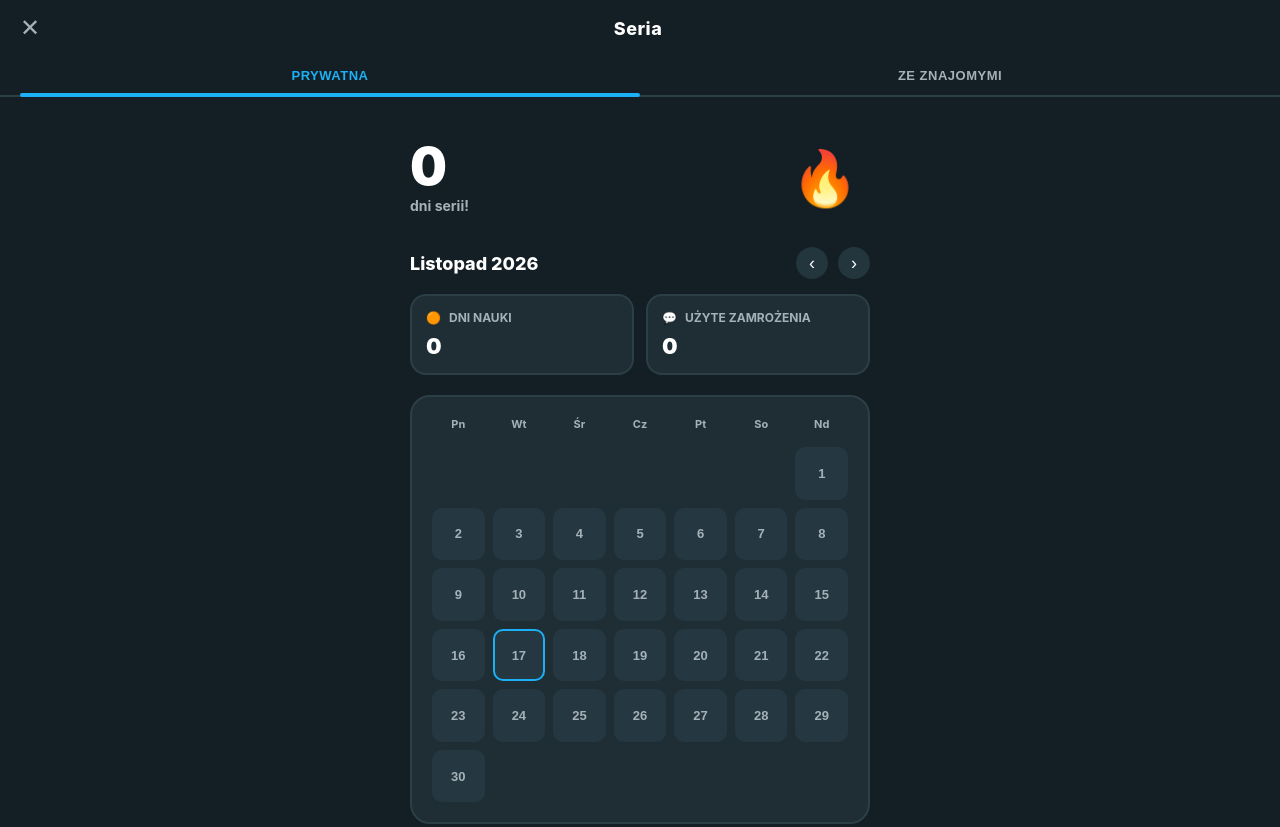
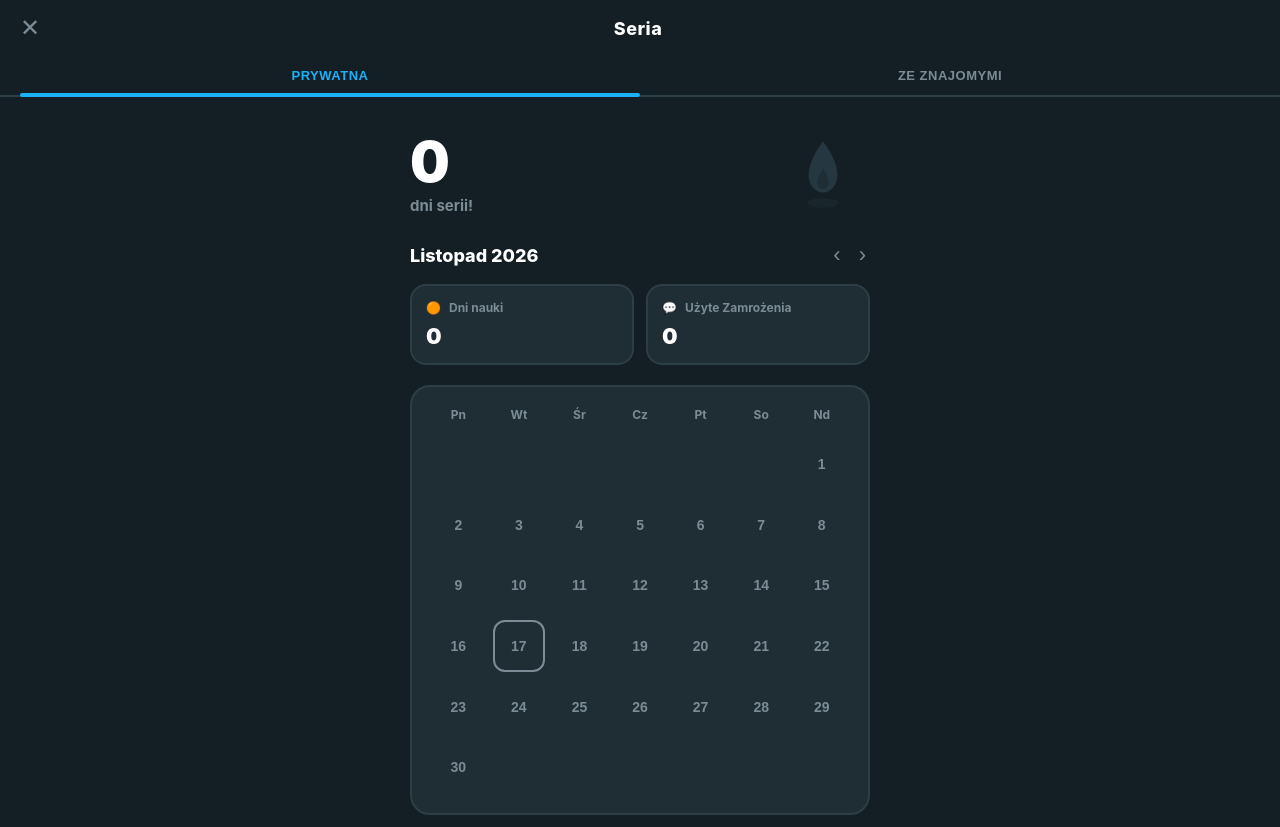
Before and after one commit to wojtowu/deutsch-duo, a plain HTML site: page index.html in a window 1280 px wide. Shown: the top 827 px of the page. Drawn offline with Linux system fonts and the light colour scheme.

Commit message:
Add files via upload

```diff
--- a/index.html
+++ b/index.html
@@ -11,7 +11,7 @@
   --panel-bg: #1f2e35;
   --border: #2c3e46;
   --text: #ffffff;
-  --muted: #a5b1b8;
+  --muted: #7b8c96;
   --blue: #1cb0f6;
   --orange: #ff9600;
   --active-bg: #393222;
@@ -91,52 +91,57 @@ main {
   display: flex;
   align-items: center;
   justify-content: space-between;
-  margin: 15px 0 25px;
+  margin: 10px 0 20px;
 }
 .streak-info .big-num {
-  font-size: 52px;
+  font-size: 56px;
   font-weight: 900;
   line-height: 1;
-  margin-bottom: 4px;
+  margin-bottom: 6px;
+  letter-spacing: -1px;
 }
 .streak-info .sub-text {
-  font-size: 14px;
+  font-size: 15px;
   color: var(--muted);
   font-weight: 700;
 }
 .streak-icon-container {
-  width: 90px;
-  height: 90px;
+  width: 95px;
+  height: 95px;
   display: grid;
   place-items: center;
-  font-size: 54px;
+}
+.streak-svg {
+  width: 80px;
+  height: 80px;
 }
 .month-nav-container {
   display: flex;
   align-items: center;
   justify-content: space-between;
-  margin-bottom: 15px;
+  margin-bottom: 16px;
 }
 .month-title {
   font-size: 18px;
   font-weight: 800;
-  text-transform: capitalize;
+  text-transform: lowercase;
+}
+.month-title::first-letter {
+  text-transform: uppercase;
 }
 .nav-arrows {
   display: flex;
   gap: 10px;
 }
 .nav-btn {
-  background: #23353d;
+  background: transparent;
   border: none;
-  color: var(--text);
-  border-radius: 50%;
-  width: 32px;
-  height: 32px;
-  font-size: 18px;
+  color: var(--muted);
+  font-size: 22px;
   cursor: pointer;
   display: grid;
   place-items: center;
+  padding: 0 4px;
 }
 .stats-row {
   display: grid;
@@ -178,20 +183,21 @@ main {
 }
 .weekday {
   text-align: center;
-  font-size: 11px;
+  font-size: 12px;
   color: var(--muted);
   padding-bottom: 8px;
+  font-weight: 700;
 }
 .day {
-  background: #253740;
+  background: transparent;
   border: 2px solid transparent;
   color: var(--muted);
-  border-radius: 10px;
+  border-radius: 12px;
   aspect-ratio: 1;
   display: grid;
   place-items: center;
-  font-size: 13px;
-  font-weight: 800;
+  font-size: 14px;
+  font-weight: 700;
   cursor: pointer;
   transition: 0.1s;
 }
@@ -201,7 +207,7 @@ main {
   color: #ffc233;
 }
 .day.today {
-  border-color: var(--blue);
+  border-color: #7b8c96;
 }
 .day.empty {
   background: transparent;
@@ -221,12 +227,13 @@ main {
   display: flex;
   align-items: center;
   gap: 16px;
+  margin-bottom: 24px;
 }
 .lock-icon {
-  font-size: 36px;
+  font-size: 32px;
   background: #253740;
-  width: 60px;
-  height: 60px;
+  width: 56px;
+  height: 56px;
   border-radius: 14px;
   display: grid;
   place-items: center;
@@ -243,7 +250,6 @@ main {
   border: 2px solid var(--border);
   border-radius: 16px;
   padding: 16px;
-  margin-top: 20px;
 }
 .edit-panel h3 {
   font-size: 15px;
@@ -325,7 +331,9 @@ main {
       <div class="big-num" id="streak">0</div>
       <div class="sub-text">dni serii!</div>
     </div>
-    <div class="streak-icon-container">🔥</div>
+    <div class="streak-icon-container" id="streakIconContainer">
+      <!-- Płomień wstawiany dynamicznie w JS w zależności od liczby serii -->
+    </div>
   </div>
 
   <div class="month-nav-container">
@@ -338,11 +346,11 @@ main {
 
   <div class="stats-row">
     <div class="stat-box">
-      <div class="stat-box-head"><span>🟠</span> DNI NAUKI</div>
+      <div class="stat-box-head"><span>🟠</span> Dni nauki</div>
       <div class="stat-box-val" id="lessons">0</div>
     </div>
     <div class="stat-box">
-      <div class="stat-box-head"><span>💬</span> UŻYTE ZAMROŻENIA</div>
+      <div class="stat-box-head"><span>💬</span> Użyte Zamrożenia</div>
       <div class="stat-box-val" id="freezes">0</div>
     </div>
   </div>
@@ -407,7 +415,8 @@ function label(k) {
 }
 
 function render() {
-  $('streak').textContent = +data.streak || 0;
+  let streakVal = +data.streak || 0;
+  $('streak').textContent = streakVal;
   $('lessons').textContent = +data.lessons || 0;
   $('freezes').textContent = +data.freezes || 0;
 
@@ -415,6 +424,14 @@ function render() {
   $('lessonsInput').value = data.lessons;
   $('freezesInput').value = data.freezes;
   $('monthTitle').textContent = label(shown);
+
+  // Płomień: aktywny (pomarańczowy) gdy streak > 0, szary (nieaktywny) gdy 0
+  const container = $('streakIconContainer');
+  if (streakVal > 0) {
+    container.innerHTML = `<svg class="streak-svg" viewBox="0 0 100 100" fill="none"><path d="M50 8C50 8 32 30 32 50C32 62 40 72 50 72C60 72 68 62 68 50C68 30 50 8 50 8Z" fill="#ff9600"/><path d="M50 42C50 42 43 53 43 60C43 64 46 67 50 67C54 67 57 64 57 60C57 53 50 42 50 42Z" fill="#ffc233"/><ellipse cx="50" cy="85" rx="20" ry="6" fill="#ff9600" opacity="0.4"/></svg>`;
+  } else {
+    container.innerHTML = `<svg class="streak-svg" viewBox="0 0 100 100" fill="none"><path d="M50 8C50 8 32 30 32 50C32 62 40 72 50 72C60 72 68 62 68 50C68 30 50 8 50 8Z" fill="#253740"/><path d="M50 42C50 42 43 53 43 60C43 64 46 67 50 67C54 67 57 64 57 60C57 53 50 42 50 42Z" fill="#1f2e35"/><ellipse cx="50" cy="85" rx="20" ry="6" fill="#253740" opacity="0.3"/></svg>`;
+  }
 
   let d = dateOf(shown),
       y = d.getFullYear(),
@@ -468,7 +485,7 @@ function toast() {
 $('save').onclick = () => {
   data.streak = Math.max(0, +$('streakInput').value || 0);
   data.lessons = Math.max(0, +$('lessonsInput').value || 0);
-  data.freezes = Math.max(0, +$('freezesInput').value || 0);
+  data.freezes = Math.max(0, +$('frozenInput').value || +$('freezesInput').value || 0);
   store();
   render();
   toast();
```
